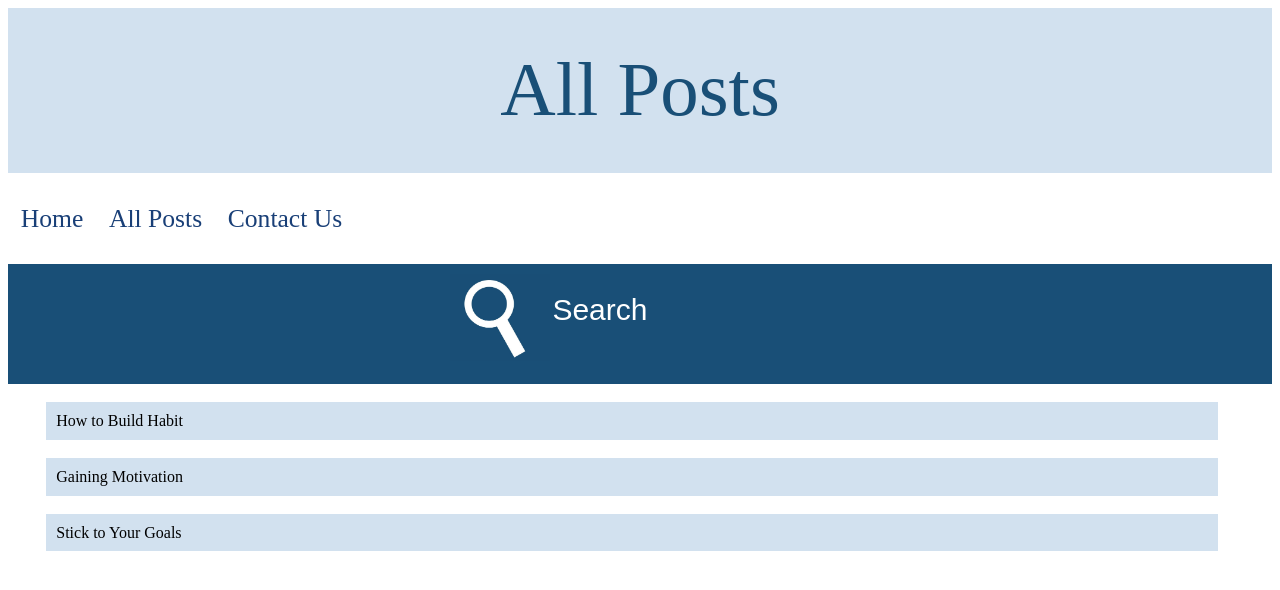
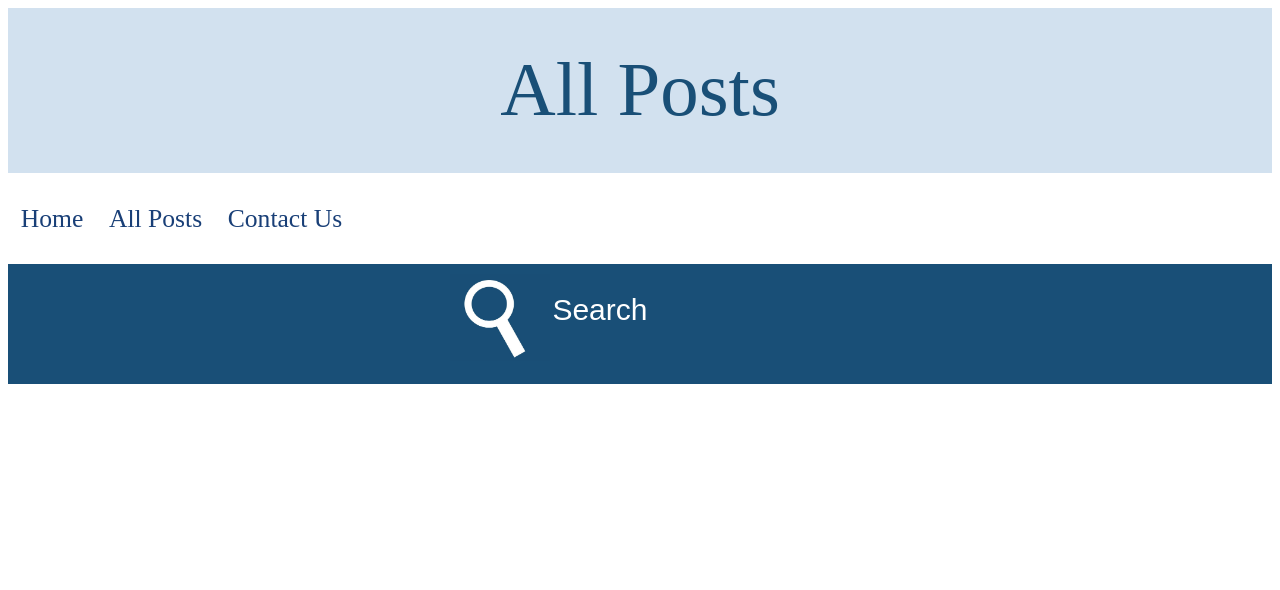
Before and after one commit to prshah101/SIT120, a Vue app in the folder selfdevbloga3/: page /allPosts in a window 1280 px wide. Shown: the top 590 px of the page. Built offline with nearby package versions, Linux system fonts and the light colour scheme.

Commit message:
Revert "list rendering in All Posts"
This reverts commit ac818c8201f3cb0d8f2261dd534a5728428f2888.

```diff
--- a/selfdevbloga3/src/components/AllPosts.vue
+++ b/selfdevbloga3/src/components/AllPosts.vue
@@ -12,29 +12,14 @@
     </div>
 </div>
 
-<br>
-<div v-for="blog in blogs" :key="blog.id">
-    <div class="posts">
-        {{ blog.message }}
-    </div>
-    <br>
-</div>
+<!-- <li v-for="item in items">
+        {{ item.message }}
+</li> -->
 </template>
 
 <script>
     // list, filter, query, for..loop matched results
-export default {
-    name: 'AllPosts',
-    data() {
-        return {
-            blogs: [
-                { id: 1, message:"How to Build Habit", url: "/blogPost/Habits"},
-                { id: 2, message:"Gaining Motivation", url: "/blogPost/Motivation" },
-                { id: 3, message:"Stick to Your Goals", url: "/blogPost/Goals"}
-            ],
-        }
-    },
-}
+
 </script>
 
 
@@ -84,12 +69,4 @@ input{
     border: none;
     font-size: 30vw;
 }
-
-.posts{
-    position: relative;
-    width: 90vw;
-    padding: 0.78%;
-    background-color: #D2E1Ef;
-    left: 3vw;
-}
 </style>
--- a/selfdevbloga3/src/components/BlogPost.vue
+++ b/selfdevbloga3/src/components/BlogPost.vue
@@ -10,6 +10,7 @@ export default {
     data() {
         return {
             title:'',
+            body:'',
         }
     },
     mounted(){
@@ -17,6 +18,10 @@ export default {
         console.warn("route", route.params.title);
         this.title=route.params.title;
     },
+    methods: {
+        findTitle() {
+        }
+    }
 }
 </script>
 
```
Also changed, not shown: selfdevbloga3/src/App.vue (+0 -8 lines).
